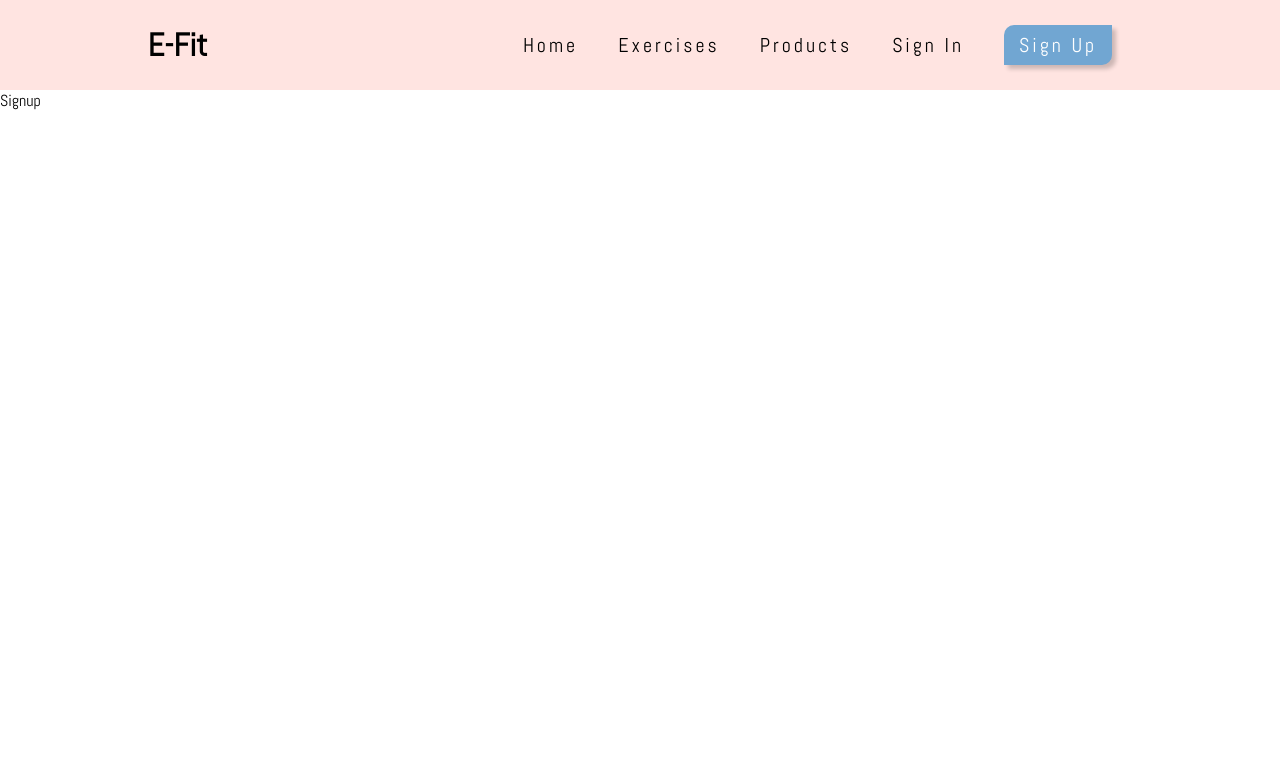
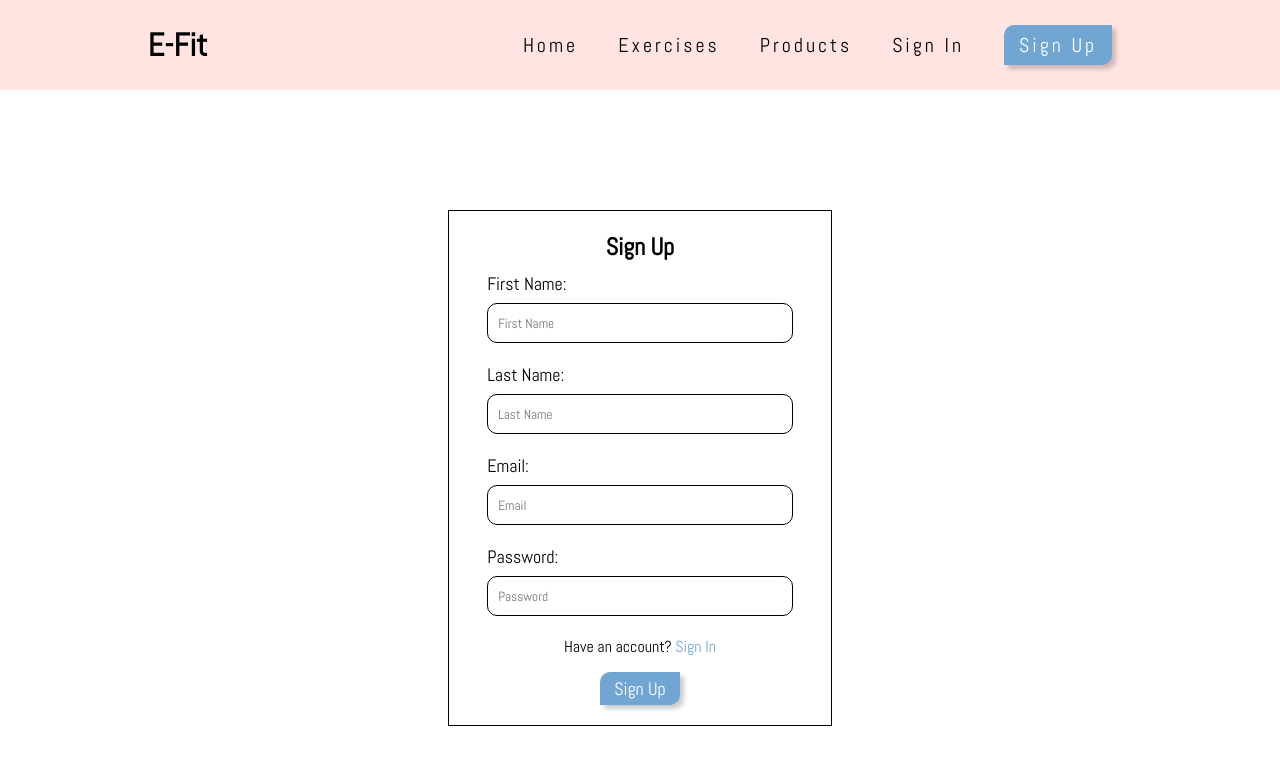
Before and after one commit to VanessaLiaw021/E-Fit, a React (Create React App) app in the folder client/: page /signup in a window 1280 px wide. Shown: the top 764 px of the page. Built offline with nearby package versions, Linux system fonts and the light colour scheme.

Commit message:
created the form for the Signup component in Signup.js

```diff
--- a/client/src/App.css
+++ b/client/src/App.css
@@ -33,3 +33,37 @@
   padding: 0 15px;
 }
 /* End Navbar Component */
+
+/* Start Sigup Component */
+form h2 {
+  text-align: center;
+  margin-top: 20px;
+}
+
+.form-group {
+  display: flex;
+  flex-direction: column;
+  width: 80%;
+  margin: 10px 0;
+}
+
+.form-group label {
+  font-size: 18px;
+  margin-bottom: 8px;
+}
+
+.form-group input {
+  height: 40px;
+  padding-left: 10px;
+  border-radius: 10px;
+  border: 1px solid black;
+}
+
+#account {
+  margin: 10px 0;
+}
+
+.direct-signin {
+  color: #71a6d2;
+}
+/* End Signup Component */
--- a/client/src/components/Signup.js
+++ b/client/src/components/Signup.js
@@ -1,13 +1,60 @@
 //Import required packages
 import React from 'react';
-
+import styled from 'styled-components';
+import { Link } from 'react-router-dom';
 
 //Signup Component
 const Signup = () => {
+
+  //Styled Component for Form
+  const SignUpForm = styled.form`
+    display: flex;
+    flex-direction: column;
+    justify-content: flex-start;
+    align-items: center;
+    width: 30%;
+    margin: 120px auto 0 auto;
+    border: 1px solid black;
+  `;
+
+  const Button = styled.button`
+    background-color: #71a6d2;
+    border: none;
+    border-top-left-radius: 10px;
+    border-bottom-right-radius: 10px;
+    padding: 5px 0;
+    box-shadow: 4px 4px 4px rgba(0, 0, 0, 0.2);
+    width: 80px;
+    color: white;
+    font-size: 18px;
+    margin: 5px 0 20px 0;
+    cursor: pointer;
+  `;
+
   return (
-    <div>Signup</div>
-  )
-}
+    <SignUpForm>
+      <h2>Sign Up</h2>
+      <div className="form-group">
+        <label>First Name:</label>
+        <input type="text" placeholder="First Name" />
+      </div>
+      <div className="form-group">
+        <label>Last Name:</label>
+        <input type="text" placeholder="Last Name" />
+      </div>
+      <div className="form-group bottom-form">
+        <label>Email:</label>
+        <input type="text" placeholder="Email"/>
+      </div>
+      <div className="form-group bottom-form">
+        <label>Password:</label>
+        <input type="password" placeholder="Password"/>
+      </div>
+      <p id="account">Have an account? <Link to="/signin" className="direct-signin">Sign In</Link></p>
+      <Button>Sign Up</Button>
+    </SignUpForm>
+  );
+};
 
 //Export Signup Component
 export default Signup;
```
Also changed, not shown: client/src/components/Footer.js (added, +11 -0 lines).
